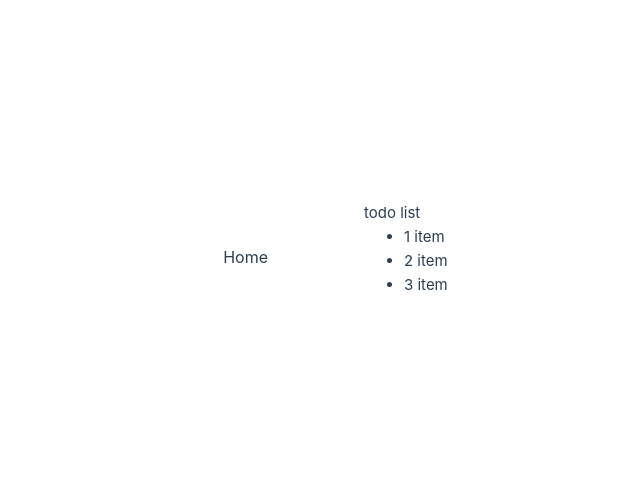
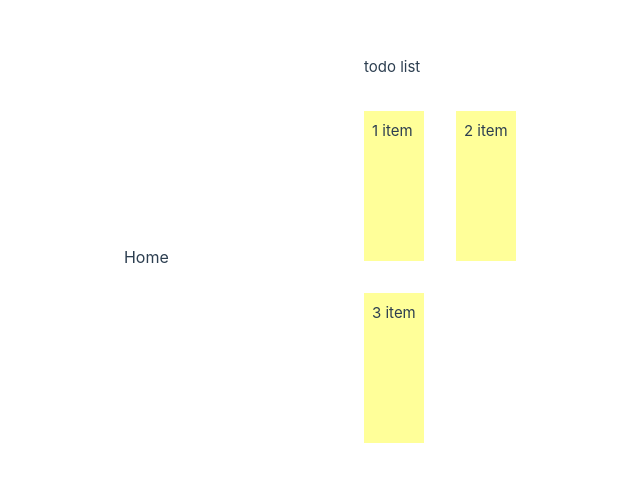
Before and after one commit to kristijan-pajtasev/vue-todo, a Vue app: page / in a window 1280 px wide. Shown: the part 151-632 px from the top of the page, without its empty margins (276-916 px from the left). Built offline with nearby package versions, Linux system fonts and the light colour scheme.

Commit message:
init list styling

```diff
--- a/src/components/ToDoList.vue
+++ b/src/components/ToDoList.vue
@@ -25,12 +25,35 @@ export default defineComponent({
 
 <template>
   <div>todo list</div>
-  <ul>
-    <li v-for="item in items" :key="item.id" @click="goToDetails(item.id)">
-      <div>{{item.text}}</div>
+  <ul class="ToDoList">
+    <li class="ToDoList__itemContainer" v-for="item in items" :key="item.id">
+      <div class="ToDoList__item" @click="goToDetails(item.id)">{{item.text}}</div>
     </li>
   </ul>
 </template>
 
 <style scoped>
+.ToDoList {
+  display: flex;
+  flex-direction: row;
+  flex: 1;
+  list-style: none;
+  padding: 0;
+  gap: 32px;
+  flex-wrap: wrap;
+  margin: 32px 0 0;
+}
+
+.ToDoList__itemContainer {
+  max-width: calc(50% - 16px);
+  min-width: 25%;
+  height: 150px;
+}
+
+.ToDoList__item {
+  background: #FFFF99;
+  height: 100%;
+  padding: 8px;
+  cursor: pointer;
+}
 </style>
```
